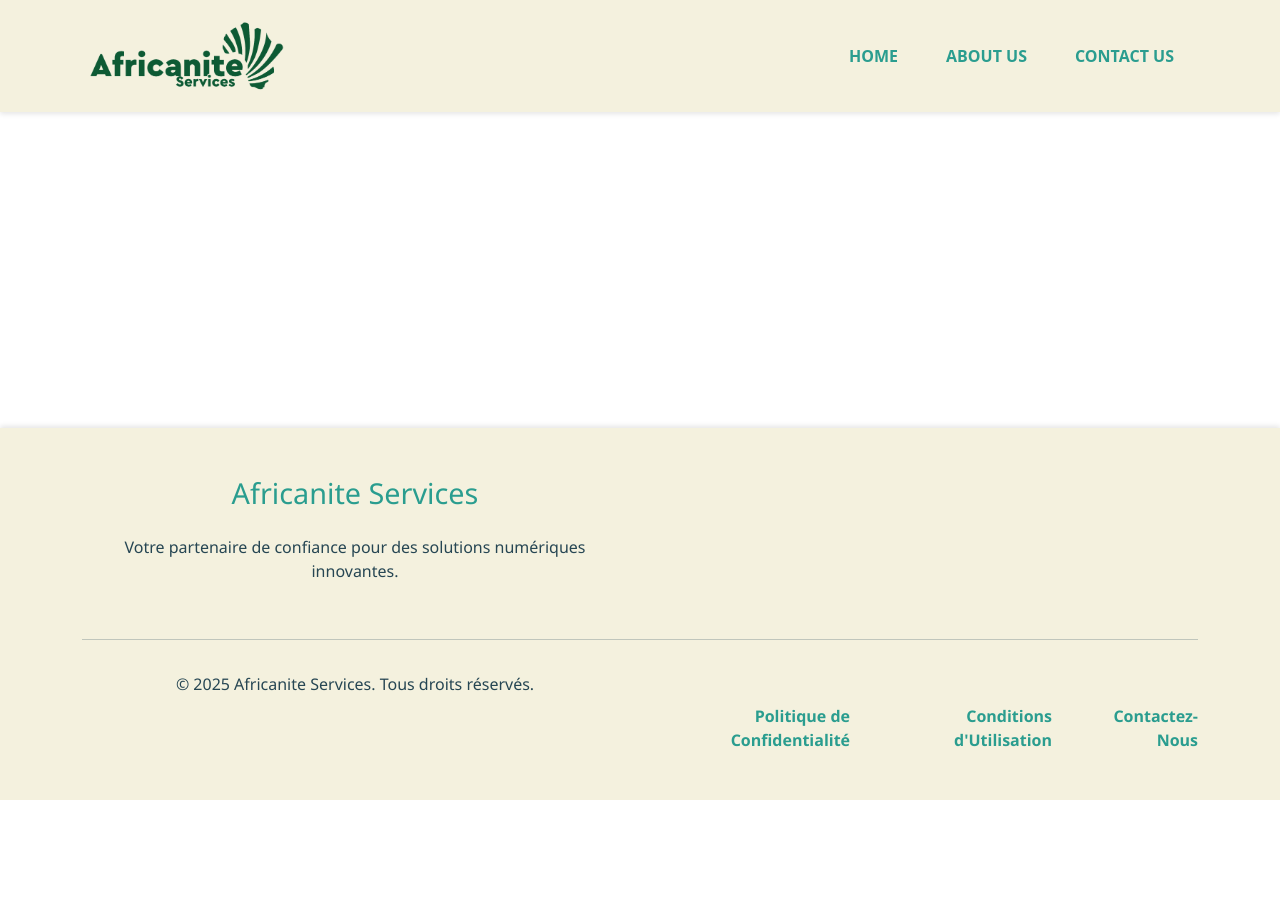
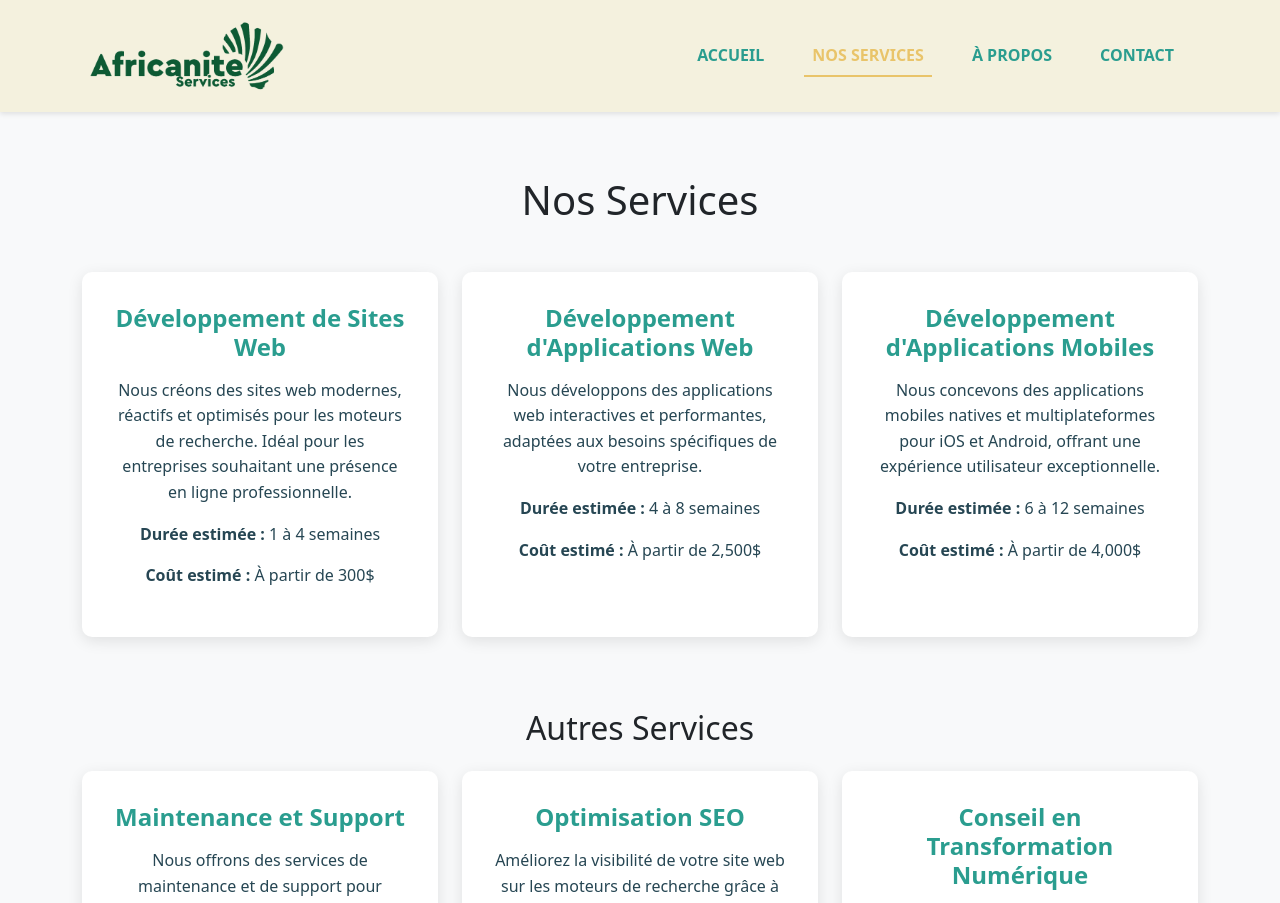
Before and after one commit to kandyfoma/africanite-services, a React (Vite) app in the folder africanite/: page /africanite-services/services in a window 1280 px wide. Shown: the top 903 px of the page. Before the commit the page ends 800 px from the top, so only its background shows below. Built offline with nearby package versions, Linux system fonts and the light colour scheme.

Commit message:
Add CNAME for custom domain, update Navbar for services route, and introduce Services component with styles

```diff
--- a/africanite/src/App.tsx
+++ b/africanite/src/App.tsx
@@ -3,25 +3,23 @@ import { BrowserRouter as Router, Routes, Route } from "react-router-dom";
 import Home from "./components/Home";
 import AboutUs from "./components/AboutUs";
 import ContactUs from "./components/ContactUs";
+import Services from "./components/Services"; // Import the new Services component
 import Navbar from "./components/Navbar";
 import Footer from "./components/Footer";
 
 const App: React.FC = () => {
     return (
-        // Add the basename to handle GitHub Pages subdirectory
         <Router basename="/africanite-services">
             <div style={{ display: "flex", flexDirection: "column", minHeight: "100vh" }}>
-                {/* Navbar */}
                 <Navbar />
-                {/* Main Content */}
                 <main style={{ flex: "1" }}>
                     <Routes>
                         <Route path="/" element={<Home />} />
                         <Route path="/about" element={<AboutUs />} />
                         <Route path="/contact" element={<ContactUs />} />
+                        <Route path="/services" element={<Services />} /> {/* New Route */}
                     </Routes>
                 </main>
-                {/* Footer */}
                 <Footer />
             </div>
         </Router>
--- a/africanite/src/components/Navbar.jsx
+++ b/africanite/src/components/Navbar.jsx
@@ -2,15 +2,15 @@ import React, { useState } from "react";
 import { Link, useLocation } from "react-router-dom";
 import { Container, Navbar, Nav } from "react-bootstrap";
 import { motion } from "framer-motion";
-import logo from "../assets/logo-africanite.png"; // Adjust the path to your logo file
+import logo from "../assets/logo-africanite.png"; // Ajustez le chemin vers votre logo
 import "../styles/Navbar.css";
 
 const NavbarComponent = () => {
-    const location = useLocation(); // Get the current route
-    const [expanded, setExpanded] = useState(false); // State to control the navbar collapse
+    const location = useLocation(); // Obtenez la route actuelle
+    const [expanded, setExpanded] = useState(false); // État pour contrôler le menu déroulant
 
     const handleNavClick = () => {
-        setExpanded(false); // Close the dropdown when a menu item is clicked
+        setExpanded(false); // Fermez le menu déroulant lorsqu'un élément est cliqué
     };
 
     return (
@@ -23,12 +23,12 @@ const NavbarComponent = () => {
                 expand="lg"
                 className="navbar"
                 sticky="top"
-                expanded={expanded} // Control the expanded state
-                onToggle={(isExpanded) => setExpanded(isExpanded)} // Update state on toggle
+                expanded={expanded} // Contrôlez l'état du menu déroulant
+                onToggle={(isExpanded) => setExpanded(isExpanded)} // Mettez à jour l'état lors du basculement
             >
                 <Container>
                     <Navbar.Brand as={Link} to="/">
-                        <img src={logo} alt="Africanite Logo" className="logo" />
+                        <img src={logo} alt="Logo Africanite" className="logo" />
                     </Navbar.Brand>
                     <Navbar.Toggle aria-controls="navbar-nav" />
                     <Navbar.Collapse id="navbar-nav">
@@ -37,25 +37,33 @@ const NavbarComponent = () => {
                                 as={Link}
                                 to="/"
                                 className={`nav-link ${location.pathname === "/" ? "active" : ""}`}
-                                onClick={handleNavClick} // Close dropdown on click
+                                onClick={handleNavClick} // Fermez le menu déroulant lors du clic
                             >
-                                Home
+                                Accueil
+                            </Nav.Link>
+                            <Nav.Link
+                                as={Link}
+                                to="/services"
+                                className={`nav-link ${location.pathname === "/services" ? "active" : ""}`}
+                                onClick={handleNavClick}
+                            >
+                                Nos Services
                             </Nav.Link>
                             <Nav.Link
                                 as={Link}
                                 to="/about"
                                 className={`nav-link ${location.pathname === "/about" ? "active" : ""}`}
-                                onClick={handleNavClick} // Close dropdown on click
+                                onClick={handleNavClick} // Fermez le menu déroulant lors du clic
                             >
-                                About Us
+                                À Propos
                             </Nav.Link>
                             <Nav.Link
                                 as={Link}
                                 to="/contact"
                                 className={`nav-link ${location.pathname === "/contact" ? "active" : ""}`}
-                                onClick={handleNavClick} // Close dropdown on click
+                                onClick={handleNavClick} // Fermez le menu déroulant lors du clic
                             >
-                                Contact Us
+                                Contact
                             </Nav.Link>
                         </Nav>
                     </Navbar.Collapse>
--- /dev/null
+++ b/africanite/src/components/Services.jsx
@@ -0,0 +1,100 @@
+import React from "react";
+import { Container, Row, Col } from "react-bootstrap";
+import { motion } from "framer-motion";
+import "../styles/Services.css";
+
+const Services = () => {
+    const primaryServices = [
+        {
+            title: "Développement de Sites Web",
+            description:
+                "Nous créons des sites web modernes, réactifs et optimisés pour les moteurs de recherche. Idéal pour les entreprises souhaitant une présence en ligne professionnelle.",
+            duration: "1 à 4 semaines",
+            cost: "À partir de 300$",
+        },
+        {
+            title: "Développement d'Applications Web",
+            description:
+                "Nous développons des applications web interactives et performantes, adaptées aux besoins spécifiques de votre entreprise.",
+            duration: "4 à 8 semaines",
+            cost: "À partir de 2,500$",
+        },
+        {
+            title: "Développement d'Applications Mobiles",
+            description:
+                "Nous concevons des applications mobiles natives et multiplateformes pour iOS et Android, offrant une expérience utilisateur exceptionnelle.",
+            duration: "6 à 12 semaines",
+            cost: "À partir de 4,000$",
+        },
+    ];
+
+    const additionalServices = [
+        {
+            title: "Maintenance et Support",
+            description:
+                "Nous offrons des services de maintenance et de support pour garantir que vos systèmes restent opérationnels et performants.",
+        },
+        {
+            title: "Optimisation SEO",
+            description:
+                "Améliorez la visibilité de votre site web sur les moteurs de recherche grâce à nos services d'optimisation SEO.",
+        },
+        {
+            title: "Conseil en Transformation Numérique",
+            description:
+                "Nous vous aidons à adopter les dernières technologies pour transformer votre entreprise et rester compétitif.",
+        },
+    ];
+
+    return (
+        <motion.div
+            className="services-page"
+            initial={{ opacity: 0 }}
+            animate={{ opacity: 1 }}
+            transition={{ duration: 0.8 }}
+        >
+            <Container>
+                <h1 className="text-center mb-5">Nos Services</h1>
+                <Row>
+                    {primaryServices.map((service, index) => (
+                        <Col key={index} md={4} className="mb-4">
+                            <motion.div
+                                className="service-card"
+                                whileHover={{ scale: 1.05 }}
+                                transition={{ duration: 0.3 }}
+                            >
+                                <h3>{service.title}</h3>
+                                <p>{service.description}</p>
+                                <p>
+                                    <strong>Durée estimée :</strong> {service.duration}
+                                </p>
+                                <p>
+                                    <strong>Coût estimé :</strong> {service.cost}
+                                </p>
+                            </motion.div>
+                        </Col>
+                    ))}
+                </Row>
+
+                {/* Additional Services Section */}
+                <h2 className="text-center mt-5 mb-4">Autres Services</h2>
+                <Row>
+                    {additionalServices.map((service, index) => (
+                        <Col key={index} md={4} className="mb-4">
+                            <motion.div
+                                className="service-card"
+                                whileHover={{ scale: 1.05 }}
+                                transition={{ duration: 0.3 }}
+                            >
+                                <h3>{service.title}</h3>
+                                <p>{service.description}</p>
+                            </motion.div>
+                        </Col>
+                    ))}
+                </Row>
+            </Container>
+        </motion.div>
+    );
+};
+
+export default Services;
--- /dev/null
+++ b/africanite/src/styles/Services.css
@@ -0,0 +1,30 @@
+.services-page {
+    padding: 4rem 1rem;
+    background-color: #f8f9fa;
+}
+
+.service-card {
+    background: #ffffff;
+    border-radius: 10px;
+    box-shadow: 0 4px 15px rgba(0, 0, 0, 0.1);
+    padding: 2rem;
+    text-align: center;
+    transition: transform 0.3s ease, box-shadow 0.3s ease;
+}
+
+.service-card:hover {
+    transform: translateY(-5px);
+    box-shadow: 0 8px 20px rgba(0, 0, 0, 0.15);
+}
+
+.service-card h3 {
+    font-size: 1.5rem;
+    color: var(--primary-color);
+    margin-bottom: 1rem;
+}
+
+.service-card p {
+    font-size: 1rem;
+    color: var(--text-dark);
+    line-height: 1.6;
+}
```
Also changed, not shown: 1 other file (tests, documents, lock files or other folders).
